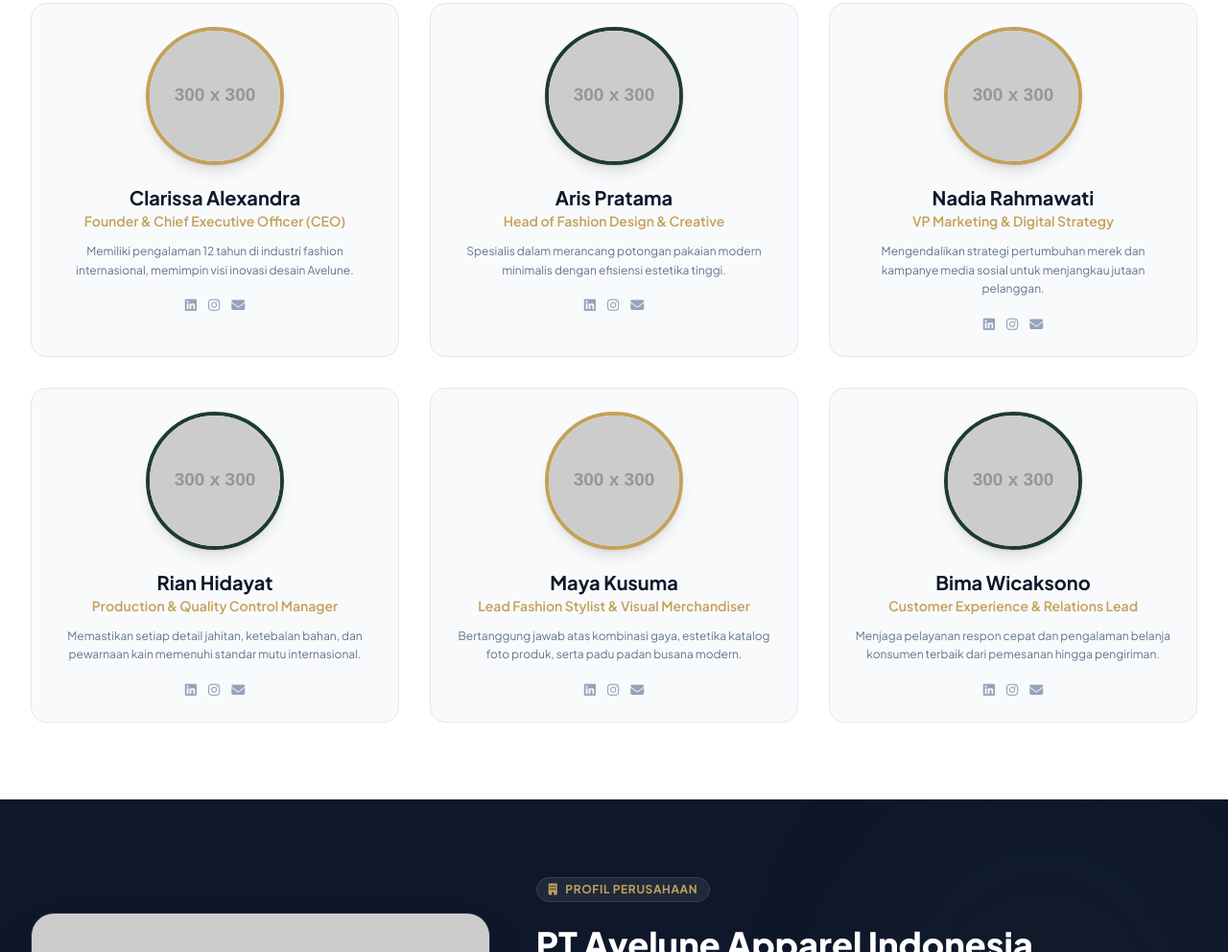
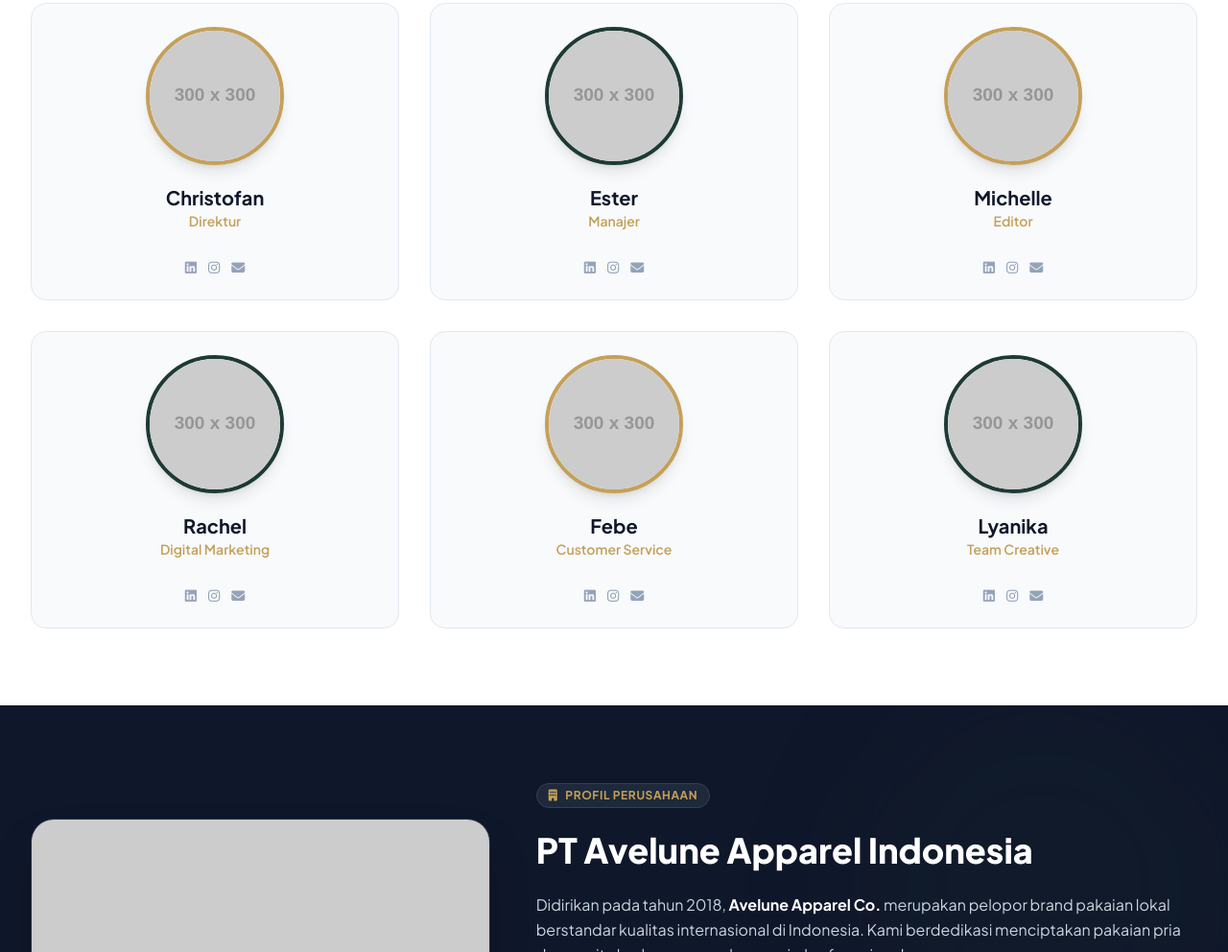
Before and after one commit to NKICKPROJECT/websitepenjualan, a plain HTML site: page index.html in a window 1280 px wide. Shown: the part 2565-3557 px from the top of the page at 96% size. Drawn offline with nearby package versions, Linux system fonts and the light colour scheme; placeholder pictures from the web are drawn by us.

Commit message:
Update index.html

```diff
--- a/index.html
+++ b/index.html
@@ -547,10 +547,10 @@
                              class="w-full h-full object-cover"
                              onerror="this.src='https://placehold.co/300x300/1e3a34/ffffff?text=CEO'">
                     </div>
-                    <h3 class="text-xl font-bold text-slate-900">Clarissa Alexandra</h3>
-                    <p class="text-brand-gold font-semibold text-sm mb-3">Founder & Chief Executive Officer (CEO)</p>
+                    <h3 class="text-xl font-bold text-slate-900">Christofan</h3>
+                    <p class="text-brand-gold font-semibold text-sm mb-3">Direktur</p>
                     <p class="text-slate-500 text-xs leading-relaxed mb-4">
-                        Memiliki pengalaman 12 tahun di industri fashion internasional, memimpin visi inovasi desain Avelune.
+
                     </p>
                     <div class="flex gap-3 text-slate-400 text-sm">
                         <a href="#" class="hover:text-brand-500 transition"><i class="fa-brands fa-linkedin"></i></a>
@@ -567,10 +567,10 @@
                              class="w-full h-full object-cover"
                              onerror="this.src='https://placehold.co/300x300/1e3a34/ffffff?text=Lead+Designer'">
                     </div>
-                    <h3 class="text-xl font-bold text-slate-900">Aris Pratama</h3>
-                    <p class="text-brand-gold font-semibold text-sm mb-3">Head of Fashion Design & Creative</p>
+                    <h3 class="text-xl font-bold text-slate-900">Ester</h3>
+                    <p class="text-brand-gold font-semibold text-sm mb-3">Manajer</p>
                     <p class="text-slate-500 text-xs leading-relaxed mb-4">
-                        Spesialis dalam merancang potongan pakaian modern minimalis dengan efisiensi estetika tinggi.
+
                     </p>
                     <div class="flex gap-3 text-slate-400 text-sm">
                         <a href="#" class="hover:text-brand-500 transition"><i class="fa-brands fa-linkedin"></i></a>
@@ -587,10 +587,10 @@
                              class="w-full h-full object-cover"
                              onerror="this.src='https://placehold.co/300x300/1e3a34/ffffff?text=Marketing'">
                     </div>
-                    <h3 class="text-xl font-bold text-slate-900">Nadia Rahmawati</h3>
-                    <p class="text-brand-gold font-semibold text-sm mb-3">VP Marketing & Digital Strategy</p>
+                    <h3 class="text-xl font-bold text-slate-900">Michelle</h3>
+                    <p class="text-brand-gold font-semibold text-sm mb-3">Editor</p>
                     <p class="text-slate-500 text-xs leading-relaxed mb-4">
-                        Mengendalikan strategi pertumbuhan merek dan kampanye media sosial untuk menjangkau jutaan pelanggan.
+
                     </p>
                     <div class="flex gap-3 text-slate-400 text-sm">
                         <a href="#" class="hover:text-brand-500 transition"><i class="fa-brands fa-linkedin"></i></a>
@@ -607,10 +607,10 @@
                              class="w-full h-full object-cover"
                              onerror="this.src='https://placehold.co/300x300/1e3a34/ffffff?text=Production'">
                     </div>
-                    <h3 class="text-xl font-bold text-slate-900">Rian Hidayat</h3>
-                    <p class="text-brand-gold font-semibold text-sm mb-3">Production & Quality Control Manager</p>
+                    <h3 class="text-xl font-bold text-slate-900">Rachel</h3>
+                    <p class="text-brand-gold font-semibold text-sm mb-3">Digital Marketing</p>
                     <p class="text-slate-500 text-xs leading-relaxed mb-4">
-                        Memastikan setiap detail jahitan, ketebalan bahan, dan pewarnaan kain memenuhi standar mutu internasional.
+
                     </p>
                     <div class="flex gap-3 text-slate-400 text-sm">
                         <a href="#" class="hover:text-brand-500 transition"><i class="fa-brands fa-linkedin"></i></a>
@@ -627,10 +627,10 @@
                              class="w-full h-full object-cover"
                              onerror="this.src='https://placehold.co/300x300/1e3a34/ffffff?text=Stylist'">
                     </div>
-                    <h3 class="text-xl font-bold text-slate-900">Maya Kusuma</h3>
-                    <p class="text-brand-gold font-semibold text-sm mb-3">Lead Fashion Stylist & Visual Merchandiser</p>
+                    <h3 class="text-xl font-bold text-slate-900">Febe</h3>
+                    <p class="text-brand-gold font-semibold text-sm mb-3">Customer Service</p>
                     <p class="text-slate-500 text-xs leading-relaxed mb-4">
-                        Bertanggung jawab atas kombinasi gaya, estetika katalog foto produk, serta padu padan busana modern.
+
                     </p>
                     <div class="flex gap-3 text-slate-400 text-sm">
                         <a href="#" class="hover:text-brand-500 transition"><i class="fa-brands fa-linkedin"></i></a>
@@ -647,10 +647,10 @@
                              class="w-full h-full object-cover"
                              onerror="this.src='https://placehold.co/300x300/1e3a34/ffffff?text=CX+Lead'">
                     </div>
-                    <h3 class="text-xl font-bold text-slate-900">Bima Wicaksono</h3>
-                    <p class="text-brand-gold font-semibold text-sm mb-3">Customer Experience & Relations Lead</p>
+                    <h3 class="text-xl font-bold text-slate-900">Lyanika</h3>
+                    <p class="text-brand-gold font-semibold text-sm mb-3">Team Creative</p>
                     <p class="text-slate-500 text-xs leading-relaxed mb-4">
-                        Menjaga pelayanan respon cepat dan pengalaman belanja konsumen terbaik dari pemesanan hingga pengiriman.
+
                     </p>
                     <div class="flex gap-3 text-slate-400 text-sm">
                         <a href="#" class="hover:text-brand-500 transition"><i class="fa-brands fa-linkedin"></i></a>
```
